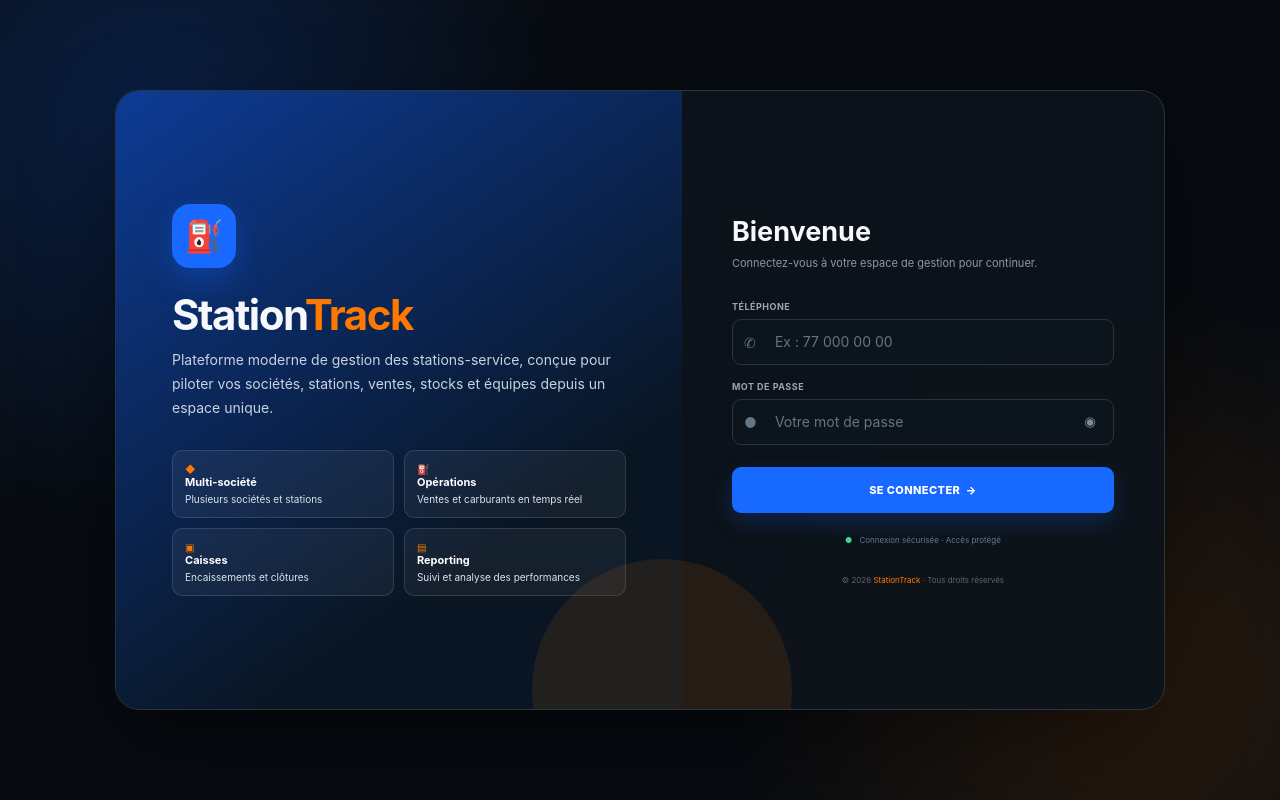
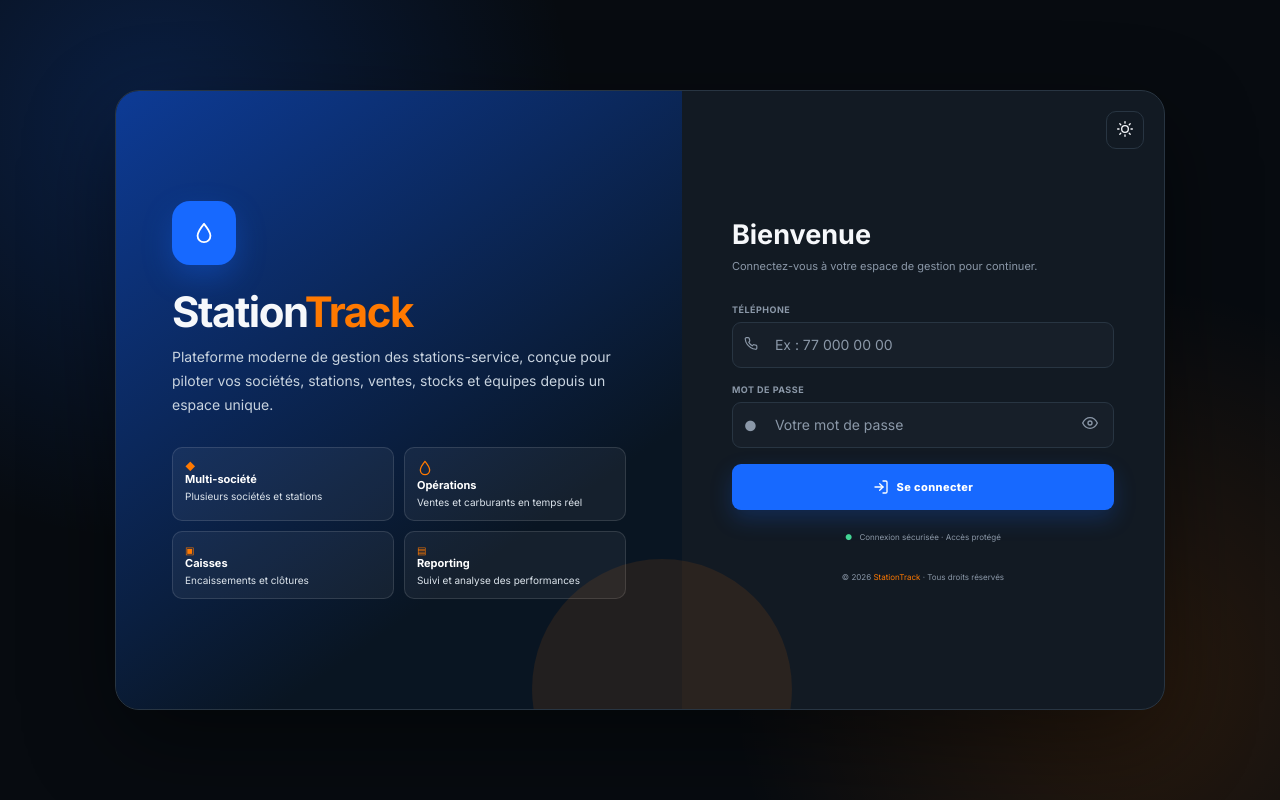
Before and after one commit to Connecticlab/STATION_TRACK, a Django app: template accounts/templates/accounts/login.html in a window 1280 px wide. Run offline with Django 5.2, Linux system fonts and the light colour scheme; the template is opened without the code that fills it, so the values that code supplies are empty.

Commit message:
Design system: login.html converti (bascule theme, bug critique fond fixe corrige, icones SVG dont oeil mot de passe anime, bouton Se connecter avec icone) — DERNIER ecran du chantier design system

```diff
--- a/accounts/templates/accounts/login.html
+++ b/accounts/templates/accounts/login.html
@@ -4,13 +4,14 @@
 <meta charset="UTF-8">
 <meta name="viewport" content="width=device-width, initial-scale=1.0">
 <title>StationTrack — Authentification</title>
+<link rel="stylesheet" href="/static/css/design-system.css">
 <style>
 :root{
-  --black:#070b10;--black2:#0d131a;--panel:#121a23;--line:#283542;
-  --blue:#1769ff;--orange:#ff7900;--white:#f6f8fb;--muted:#8b98a8;
+  --black:var(--st-bg);--black2:var(--st-panel-2);--panel:var(--st-panel);--line:var(--st-line);
+  --blue:var(--st-blue);--orange:var(--st-orange);--white:var(--st-text);--muted:var(--st-muted);
 }
 *{box-sizing:border-box}
-html,body{margin:0;min-height:100%;font-family:-apple-system,BlinkMacSystemFont,"Segoe UI",Roboto,Arial,sans-serif;background:var(--black);color:var(--white)}
+html,body{margin:0;min-height:100%;font-family:var(--font-sans);background:var(--black);color:var(--white);transition:background .2s ease,color .2s ease}
 body{min-height:100vh}
 .page{
   min-height:100vh;display:flex;align-items:center;justify-content:center;
@@ -22,7 +23,7 @@ body{min-height:100vh}
 }
 .auth-shell{
   width:min(1050px,100%);min-height:620px;display:grid;grid-template-columns:1.08fr .92fr;
-  background:rgba(13,19,26,.96);border:1px solid var(--line);border-radius:24px;
+  background:var(--panel);border:1px solid var(--line);border-radius:24px;
   overflow:hidden;box-shadow:0 30px 90px rgba(0,0,0,.45);
 }
 .brand-side{
@@ -47,7 +48,12 @@ body{min-height:100vh}
 .feature{padding:12px;border:1px solid rgba(255,255,255,.12);background:rgba(255,255,255,.05);border-radius:10px;font-size:10px;color:#dce4ec}
 .feature b{display:block;color:white;font-size:11px;margin-bottom:4px}
 .feature i{color:var(--orange);font-style:normal}
-.auth-side{padding:55px 50px;display:flex;flex-direction:column;justify-content:center}
+.auth-side{padding:55px 50px;display:flex;flex-direction:column;justify-content:center;position:relative}
+.theme-toggle{
+  position:absolute;top:20px;right:20px;width:38px;height:38px;border-radius:10px;
+  border:1px solid var(--line);background:var(--panel);color:var(--white);cursor:pointer;
+  display:flex;align-items:center;justify-content:center
+}
 .auth-side h2{font-size:27px;margin:0 0 7px}
 .subtitle{color:var(--muted);font-size:11px;line-height:1.6;margin:0 0 28px}
 .error-banner{
@@ -56,19 +62,19 @@ body{min-height:100vh}
   padding:11px 13px;font-size:11.5px;line-height:1.5;margin-bottom:20px
 }
 .field{margin-bottom:16px}
-.field label{display:block;color:#9aa6b5;font-size:9px;font-weight:700;text-transform:uppercase;letter-spacing:.5px;margin-bottom:7px}
+.field label{display:block;color:var(--muted);font-size:9px;font-weight:700;text-transform:uppercase;letter-spacing:.5px;margin-bottom:7px}
 .input-wrap{position:relative}
-.input-wrap span{position:absolute;left:12px;top:50%;transform:translateY(-50%);color:#657486;font-size:14px}
+.input-wrap span{position:absolute;left:12px;top:50%;transform:translateY(-50%);color:var(--muted);font-size:14px}
 .input-wrap input{
-  width:100%;height:46px;padding:0 42px;background:#0c141c;border:1px solid var(--line);
-  border-radius:9px;color:white;outline:none;transition:.2s;font-size:14px;
+  width:100%;height:46px;padding:0 42px;background:var(--black2);border:1px solid var(--line);
+  border-radius:9px;color:var(--white);outline:none;transition:.2s;font-size:14px;
   font-family:inherit
 }
-.input-wrap input::placeholder{color:#657486}
+.input-wrap input::placeholder{color:var(--muted)}
 .input-wrap input:focus,.input-wrap input:focus-visible{border-color:var(--blue);box-shadow:0 0 0 3px rgba(23,105,255,.12)}
 .toggle{
   position:absolute;right:7px;top:7px;height:32px;width:34px;border:0;background:transparent;
-  color:#7e8b9a;cursor:pointer;border-radius:6px
+  color:var(--muted);cursor:pointer;border-radius:6px
 }
 .toggle:focus-visible{outline:2px solid var(--blue);outline-offset:1px}
 .login-btn{
@@ -78,9 +84,9 @@ body{min-height:100vh}
 }
 .login-btn:hover{background:#2d78ff;transform:translateY(-1px)}
 .login-btn:focus-visible{outline:2px solid white;outline-offset:2px}
-.secure{display:flex;justify-content:center;align-items:center;gap:7px;color:#697789;font-size:8px;margin-top:22px}
+.secure{display:flex;justify-content:center;align-items:center;gap:7px;color:var(--muted);font-size:8px;margin-top:22px}
 .secure b{color:#43d494}
-.footer{margin-top:30px;text-align:center;color:#596676;font-size:8px}
+.footer{margin-top:30px;text-align:center;color:var(--muted);font-size:8px}
 .footer span{color:var(--orange)}
 @media(max-width:800px){
  .page{padding:16px}.auth-shell{grid-template-columns:1fr;min-height:auto;max-width:540px}
@@ -100,18 +106,21 @@ body{min-height:100vh}
 <div class="page">
   <main class="auth-shell">
     <section class="brand-side">
-      <div class="logo">⛽</div>
+      <div class="logo"><svg viewBox="0 0 24 24" width="22" height="22" stroke="white" fill="none" stroke-width="2" stroke-linecap="round" stroke-linejoin="round"><path d="M12 2C12 2 5 10.5 5 15a7 7 0 0 0 14 0c0-4.5-7-13-7-13z"/></svg></div>
       <h1>Station<span>Track</span></h1>
       <p>Plateforme moderne de gestion des stations-service, conçue pour piloter vos sociétés, stations, ventes, stocks et équipes depuis un espace unique.</p>
       <div class="features">
         <div class="feature"><i>◆</i><b>Multi-société</b>Plusieurs sociétés et stations</div>
-        <div class="feature"><i>⛽</i><b>Opérations</b>Ventes et carburants en temps réel</div>
+        <div class="feature"><i><svg viewBox="0 0 24 24" width="16" height="16" stroke="currentColor" fill="none" stroke-width="2" stroke-linecap="round" stroke-linejoin="round"><path d="M12 2C12 2 5 10.5 5 15a7 7 0 0 0 14 0c0-4.5-7-13-7-13z"/></svg></i><b>Opérations</b>Ventes et carburants en temps réel</div>
         <div class="feature"><i>▣</i><b>Caisses</b>Encaissements et clôtures</div>
         <div class="feature"><i>▤</i><b>Reporting</b>Suivi et analyse des performances</div>
       </div>
     </section>
 
     <section class="auth-side">
+      <button class="theme-toggle" id="themeToggle" type="button" aria-label="Changer de thème">
+        <span id="themeIcon"><svg viewBox="0 0 24 24" width="16" height="16" stroke="currentColor" fill="none" stroke-width="2" stroke-linecap="round" stroke-linejoin="round"><circle cx="12" cy="12" r="5"/><line x1="12" y1="1" x2="12" y2="3"/><line x1="12" y1="21" x2="12" y2="23"/><line x1="4.22" y1="4.22" x2="5.64" y2="5.64"/><line x1="18.36" y1="18.36" x2="19.78" y2="19.78"/><line x1="1" y1="12" x2="3" y2="12"/><line x1="21" y1="12" x2="23" y2="12"/><line x1="4.22" y1="19.78" x2="5.64" y2="18.36"/><line x1="18.36" y1="5.64" x2="19.78" y2="4.22"/></svg></span>
+      </button>
       <h2>Bienvenue</h2>
       <p class="subtitle">Connectez-vous à votre espace de gestion pour continuer.</p>
 
@@ -125,7 +134,7 @@ body{min-height:100vh}
         <div class="field">
           <label for="telephone">Téléphone</label>
           <div class="input-wrap">
-            <span>✆</span>
+            <span><svg viewBox="0 0 24 24" width="14" height="14" stroke="currentColor" fill="none" stroke-width="2" stroke-linecap="round" stroke-linejoin="round"><path d="M22 16.92v3a2 2 0 0 1-2.18 2 19.79 19.79 0 0 1-8.63-3.07 19.5 19.5 0 0 1-6-6 19.79 19.79 0 0 1-3.07-8.67A2 2 0 0 1 4.11 2h3a2 2 0 0 1 2 1.72c.127.96.361 1.903.7 2.81a2 2 0 0 1-.45 2.11L8.09 9.91a16 16 0 0 0 6 6l1.27-1.27a2 2 0 0 1 2.11-.45c.907.339 1.85.573 2.81.7A2 2 0 0 1 22 16.92z"/></svg></span>
             <input id="telephone" name="telephone" type="tel" placeholder="Ex : 77 000 00 00" autocomplete="tel" required>
           </div>
         </div>
@@ -135,11 +144,11 @@ body{min-height:100vh}
           <div class="input-wrap">
             <span>●</span>
             <input id="password" name="password" type="password" placeholder="Votre mot de passe" autocomplete="current-password" required>
-            <button class="toggle" type="button" id="togglePassword" aria-label="Afficher le mot de passe" aria-pressed="false">◉</button>
+            <button class="toggle" type="button" id="togglePassword" aria-label="Afficher le mot de passe" aria-pressed="false"><svg id="toggleIcon" viewBox="0 0 24 24" width="16" height="16" stroke="currentColor" fill="none" stroke-width="2" stroke-linecap="round" stroke-linejoin="round"><path d="M1 12s4-8 11-8 11 8 11 8-4 8-11 8-11-8-11-8Z"/><circle cx="12" cy="12" r="3"/></svg></button>
           </div>
         </div>
 
-        <button class="login-btn" type="submit">SE CONNECTER&nbsp; →</button>
+        <button class="login-btn" type="submit" style="display:flex;align-items:center;justify-content:center;gap:8px;"><svg viewBox="0 0 24 24" width="16" height="16" stroke="currentColor" fill="none" stroke-width="2" stroke-linecap="round" stroke-linejoin="round"><path d="M15 3h4a2 2 0 0 1 2 2v14a2 2 0 0 1-2 2h-4"/><polyline points="10 17 15 12 10 7"/><line x1="15" y1="12" x2="3" y2="12"/></svg> Se connecter</button>
       </form>
 
       <div class="secure"><b>●</b> Connexion sécurisée · Accès protégé</div>
@@ -150,12 +159,43 @@ body{min-height:100vh}
 
 <script>
 const password=document.getElementById('password');
+const toggleIcon=document.getElementById('toggleIcon');
+const eyeOpen='<path d="M1 12s4-8 11-8 11 8 11 8-4 8-11 8-11-8-11-8Z"/><circle cx="12" cy="12" r="3"/>';
+const eyeOff='<path d="M17.94 17.94A10.94 10.94 0 0 1 12 20c-7 0-11-8-11-8a18.5 18.5 0 0 1 5.06-5.94M9.9 4.24A9.12 9.12 0 0 1 12 4c7 0 11 8 11 8a18.5 18.5 0 0 1-2.16 3.19m-6.72-1.07a3 3 0 1 1-4.24-4.24"/><line x1="1" y1="1" x2="23" y2="23"/>';
 document.getElementById('togglePassword').addEventListener('click',function(){
   const visible=password.type==='text';
   password.type=visible?'password':'text';
-  this.textContent=visible?'◉':'○';
+  toggleIcon.innerHTML=visible?eyeOpen:eyeOff;
   this.setAttribute('aria-pressed', String(!visible));
 });
 </script>
+<script>
+(function(){
+  var toggle = document.getElementById('themeToggle');
+  var iconWrap = document.getElementById('themeIcon');
+  var iconSun = '<svg viewBox="0 0 24 24" width="16" height="16" stroke="currentColor" fill="none" stroke-width="2" stroke-linecap="round" stroke-linejoin="round"><circle cx="12" cy="12" r="5"/><line x1="12" y1="1" x2="12" y2="3"/><line x1="12" y1="21" x2="12" y2="23"/><line x1="4.22" y1="4.22" x2="5.64" y2="5.64"/><line x1="18.36" y1="18.36" x2="19.78" y2="19.78"/><line x1="1" y1="12" x2="3" y2="12"/><line x1="21" y1="12" x2="23" y2="12"/><line x1="4.22" y1="19.78" x2="5.64" y2="18.36"/><line x1="18.36" y1="5.64" x2="19.78" y2="4.22"/></svg>';
+  var iconMoon = '<svg viewBox="0 0 24 24" width="16" height="16" stroke="currentColor" fill="none" stroke-width="2" stroke-linecap="round" stroke-linejoin="round"><path d="M21 12.79A9 9 0 1 1 11.21 3 7 7 0 0 0 21 12.79z"/></svg>';
+
+  function appliquerTheme(theme) {
+    if (theme === 'light') {
+      document.documentElement.setAttribute('data-theme', 'light');
+      iconWrap.innerHTML = iconMoon;
+    } else {
+      document.documentElement.removeAttribute('data-theme');
+      iconWrap.innerHTML = iconSun;
+    }
+  }
+
+  var stocke = localStorage.getItem('stationtrack_theme');
+  if (stocke) appliquerTheme(stocke);
+
+  toggle.addEventListener('click', function(){
+    var actuel = document.documentElement.getAttribute('data-theme') === 'light' ? 'light' : 'dark';
+    var nouveau = actuel === 'light' ? 'dark' : 'light';
+    appliquerTheme(nouveau);
+    localStorage.setItem('stationtrack_theme', nouveau);
+  });
+})();
+</script>
 </body>
 </html>
```
